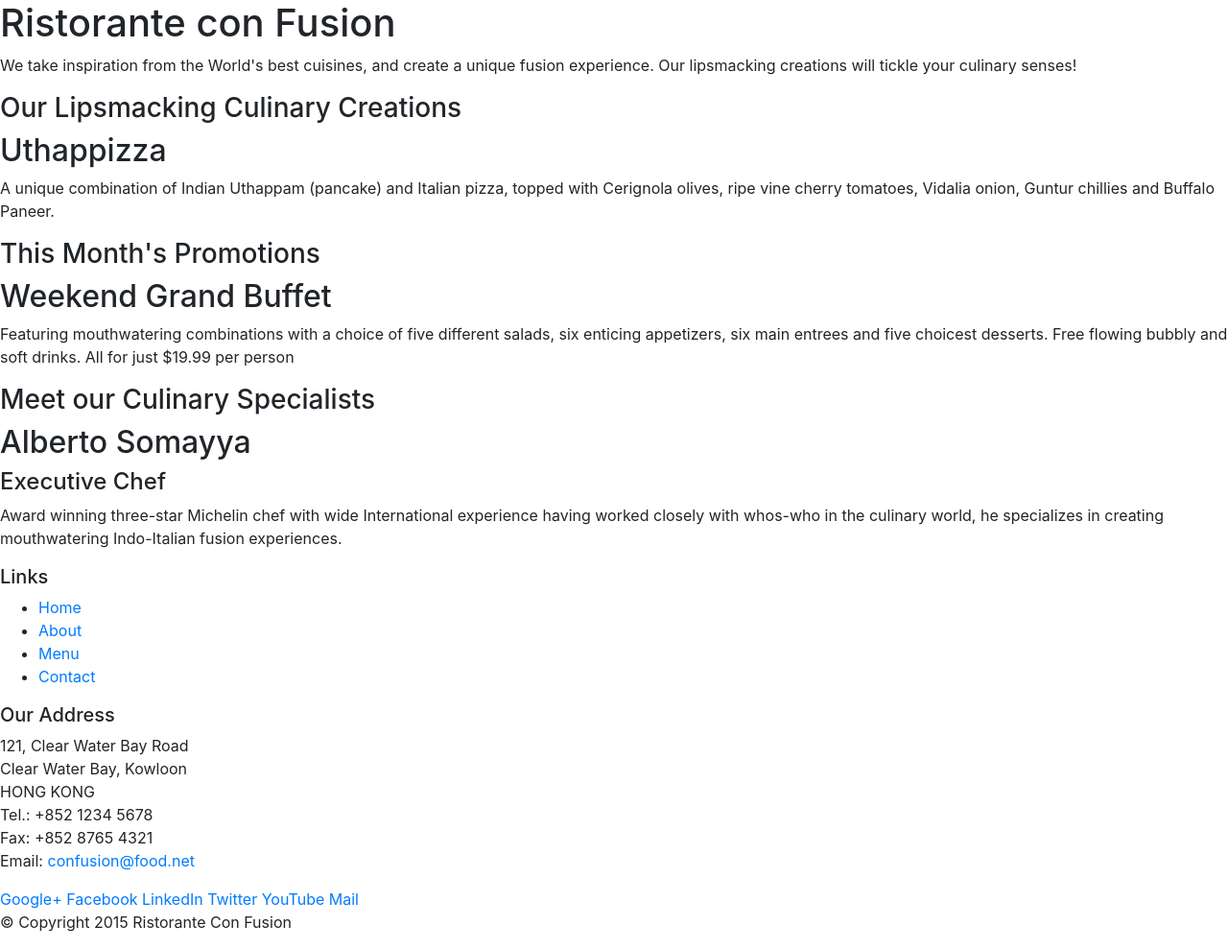
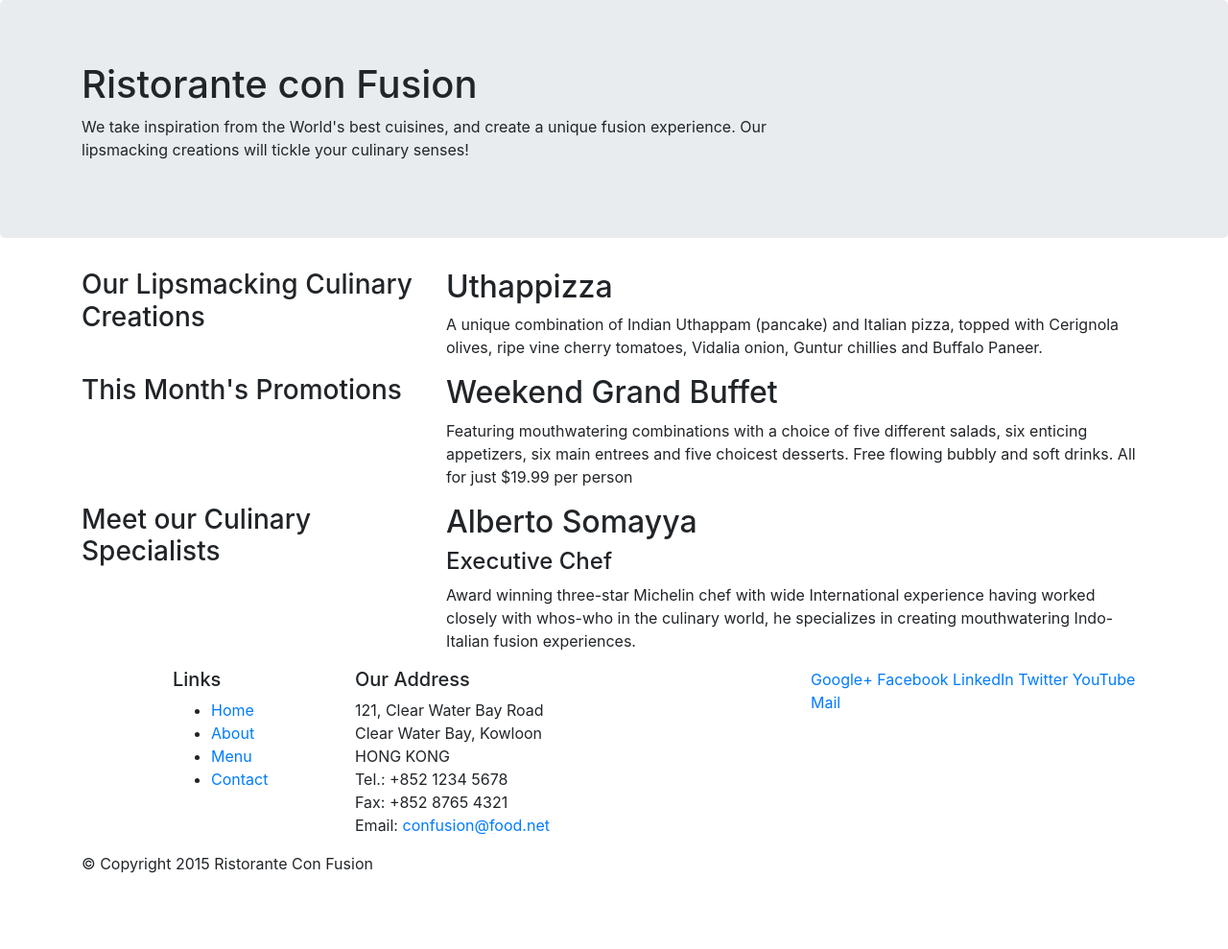
Before and after one commit to Maxrozvora/bootstrap4_training, a website: page index.html in a window 1280 px wide. Shown: the whole page at 96% size. After the commit the page ends 928 px from the top, so only its background shows below. Drawn offline with nearby package versions, Linux system fonts and the light colour scheme.

Commit message:
work with grid

```diff
--- a/index.html
+++ b/index.html
@@ -14,46 +14,45 @@
 
 <body>
 
-    <header>
-        <div>
-            <div>
-                <div>
+    <header class="jumbotron">
+        <div class="container">
+            <div class="row">
+                <div class="col-12 col-sm-8">
                     <h1>Ristorante con Fusion</h1>
                     <p>We take inspiration from the World's best cuisines, and create a unique fusion experience. Our lipsmacking creations will tickle your culinary senses!</p>
                 </div>
-                <div>
+                <div class="col col-sm">
                 </div>
             </div>
         </div>
     </header>
-
-    <div>
-        <div>
-            <div>
+    <div class="container">
+        <div class="row">
+            <div class="col-sm-4 push-sm-8 col-sm-3 push-md-9">
                 <h3>Our Lipsmacking Culinary Creations</h3>
             </div>
-            <div>
+            <div class="col-sm pull-sm-4 col-md pull-md-3">
                 <h2>Uthappizza</h2>
                 <p>A unique combination of Indian Uthappam (pancake) and Italian pizza, topped with Cerignola olives, ripe vine cherry tomatoes, Vidalia onion, Guntur chillies and Buffalo Paneer.</p>
             </div>
         </div>
 
 
-        <div>
-            <div>
+        <div class="row">
+            <div class="col-sm-4 col-sm-3">
                 <h3>This Month's Promotions</h3>
             </div>
-            <div>
+            <div class="col-sm col-md">
                 <h2>Weekend Grand Buffet</h2>
                 <p>Featuring mouthwatering combinations with a choice of five different salads, six enticing appetizers, six main entrees and five choicest desserts. Free flowing bubbly and soft drinks. All for just $19.99 per person </p>
             </div>
         </div>
 
-        <div>
-            <div>
+        <div class="row">
+            <div class="col-sm-4 push-sm-8 col-sm-3 push-md-9">
                 <h3>Meet our Culinary Specialists</h3>
             </div>
-            <div>
+            <div class="col-sm pull-sm-4 col-md pull-md-3">
                 <h2>Alberto Somayya</h2>
                 <h4>Executive Chef</h4>
                 <p>Award winning three-star Michelin chef with wide International experience having worked closely with whos-who in the culinary world, he specializes in creating mouthwatering Indo-Italian fusion experiences. </p>
@@ -62,9 +61,9 @@
     </div>
 
     <footer>
-        <div>
-            <div>
-                <div>
+        <div class="container">
+            <div class="row">
+                <div class="col-5 offset-1 col-sm-2">
                     <h5>Links</h5>
                     <ul>
                         <li><a href="#">Home</a></li>
@@ -73,7 +72,7 @@
                         <li><a href="#">Contact</a></li>
                     </ul>
                 </div>
-                <div>
+                <div class="col-6 col-sm-5">
                     <h5>Our Address</h5>
                     <address>
 		              121, Clear Water Bay Road<br>
@@ -84,7 +83,7 @@
 		              Email: <a href="mailto:confusion@food.net">confusion@food.net</a>
 		           </address>
                 </div>
-                <div>
+                <div class="col col-sm-4">
                     <div>
                         <a href="http://google.com/+">Google+</a>
                         <a href="http://www.facebook.com/profile.php?id=">Facebook</a>
@@ -95,8 +94,8 @@
                     </div>
                 </div>
            </div>
-           <div>
-                <div>
+           <div class="row">
+                <div class="col-auto">
                     <p>© Copyright 2015 Ristorante Con Fusion</p>
                 </div>
            </div>
```
